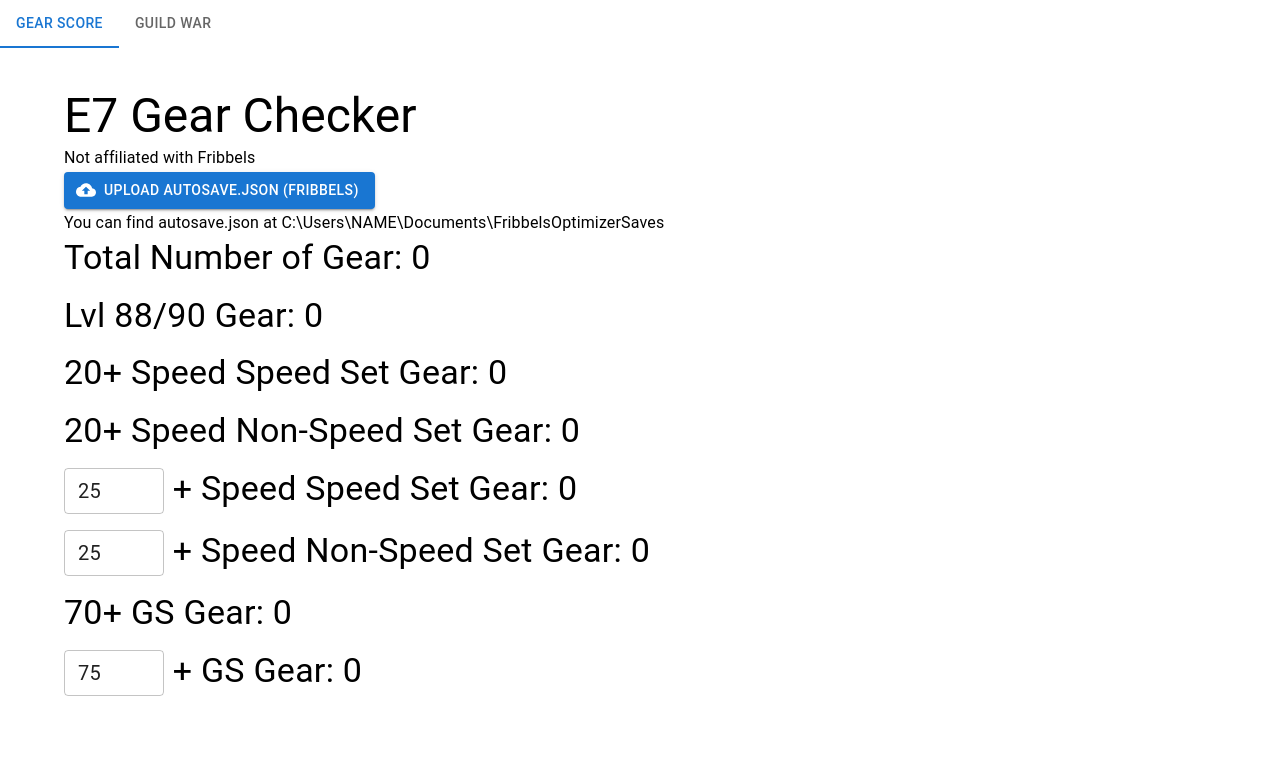
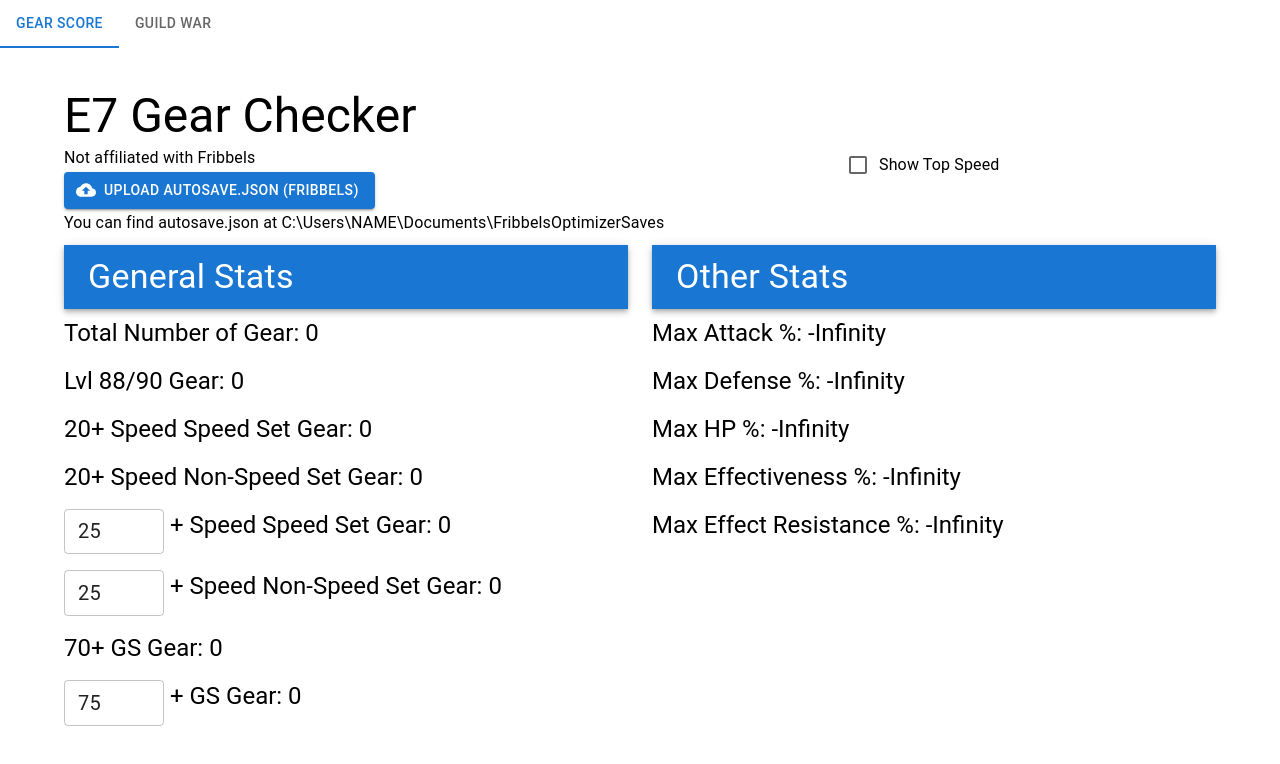
Before and after one commit to Lewkans/epic, a React (Create React App) app: page / in a window 1280 px wide. Shown: the top 764 px of the page. Built offline with nearby package versions, Linux system fonts and the light colour scheme.

Commit message:
Added Tabs for other stats, added more different stats to keep track

```diff
--- a/src/components/GS.js
+++ b/src/components/GS.js
@@ -1,5 +1,5 @@
 import React from 'react';
-import { Alert, Button, Container, Stack, TextField, Typography } from '@mui/material';
+import { Alert, AppBar, Box, Button, Checkbox, Container, FormControl, FormControlLabel, Grid, MenuItem, Select, Stack, TextField, Toolbar, Typography } from '@mui/material';
 import { styled } from '@mui/material/styles'
 import { CloudUpload } from '@mui/icons-material';
 import { BarChart } from '@mui/x-charts';
@@ -11,6 +11,8 @@ const GS = () => {
     const [speedN, setSpeedN] = React.useState(25)
     const [gs, setGs] = React.useState(75)
     const [showAlert, setShowAlert] = React.useState(false)
+    const [showSpeed, setShowSpeed] = React.useState(false)
+    const [baseSpeed, setBaseSpeed] = React.useState(129)
     const uploadFile = (e) => {
       if (e.target.files) {
         const file = e.target.files[0];
@@ -55,6 +57,40 @@ const GS = () => {
       return [arrGS, arrS, arrN];
     }
 
+    const calcTopSpeedStatS = (gear) => {
+      return Math.max(...(data.filter((item) => item.set === 'SpeedSet' && item.gear === gear)).map((weapon) => (weapon.reforgedStats.Speed)))
+    }
+
+    const calcTopSpeedStatAll = (gear) => {
+      return Math.max(...(data.filter((item) => item.gear === gear)).map((weapon) => (weapon.reforgedStats.Speed)))
+    }
+
+    const calcTopSpeed = (base) => {
+      const topSpeedWeaponS = calcTopSpeedStatS('Weapon')
+      const topSpeedWeaponAll = calcTopSpeedStatAll('Weapon')
+
+      const topSpeedHelmetS = calcTopSpeedStatS('Helmet')
+      const topSpeedHelmetAll = calcTopSpeedStatAll('Helmet')
+
+      const topSpeedArmorS = calcTopSpeedStatS('Armor')
+      const topSpeedArmorAll = calcTopSpeedStatAll('Armor')
+
+      const topSpeedNecklaceS = calcTopSpeedStatS('Necklace')
+      const topSpeedNecklaceAll = calcTopSpeedStatAll('Necklace')
+
+      const topSpeedRingS = calcTopSpeedStatS('Ring')
+      const topSpeedRingAll = calcTopSpeedStatAll('Ring')
+
+      const diff = [topSpeedWeaponAll - topSpeedWeaponS,
+        topSpeedHelmetAll - topSpeedHelmetS,
+        topSpeedArmorAll - topSpeedArmorS,
+        topSpeedNecklaceAll - topSpeedNecklaceS,
+        topSpeedRingAll - topSpeedRingS
+      ].sort().reverse()
+
+      return base * 1.25 + topSpeedWeaponS + topSpeedHelmetS + topSpeedArmorS + topSpeedNecklaceS + topSpeedRingS + 45 + diff[0] + diff[1];
+    }
+
     const noSpeed = (speed) => {
       return data.reduce((total, item) => (item.set === 'SpeedSet' && (item.substats.filter(sub => (sub.type === 'Speed' && sub.value >= speed)).length) ? total + 1 : total), 0);
     }
@@ -84,6 +120,8 @@ const GS = () => {
         <>
             <Container sx={{mt: 5}}>
               <Typography variant='h3'>E7 Gear Checker</Typography>
+              <Grid container rowSpacing={1} columnSpacing={{ xs: 1, sm: 2, md: 3 }}>
+                <Grid item xs={8}>
                   <Typography variant='subtitle1'>Not affiliated with Fribbels</Typography>
                   {showAlert &&
                     <Alert
@@ -105,34 +143,61 @@ const GS = () => {
                       type="file"
                     />
                   </Button>
-                <Typography variant='subtitle1'>You can find autosave.json at C:\Users\NAME\Documents\FribbelsOptimizerSaves</Typography>
+                  <Typography variant='subtitle1'>
+                    You can find autosave.json at C:\Users\NAME\Documents\FribbelsOptimizerSaves
+                  </Typography>
+                </Grid>
+                <Grid item xs={4}>
+                  <FormControlLabel
+                    control={
+                      <Checkbox
+                        value={showSpeed}
+                        onChange={(e) => setShowSpeed(!showSpeed)}
+                      />
+                    }
+                    label="Show Top Speed"
+                  />
+                </Grid>
+                <Grid item xs={6}>
+                  <AppBar position='static' sx={{mb: 1}}>
+                    <Toolbar>
+                      <Typography
+                        variant="h4"
+                        noWrap
+                        component="div"
+                        sx={{ flexGrow: 1, display: { xs: 'none', sm: 'block' } }}
+                      >
+                        General Stats
+                      </Typography>
+                    </Toolbar>
+                  </AppBar>
                   <Stack
                     spacing={2}
                   >
                     {data &&
                       <>
                         <Typography
-                      variant='h4'
+                          variant='h5'
                         >
                           Total Number of Gear: {data.length}
                         </Typography>
                         <Typography
-                      variant='h4'
+                          variant='h5'
                         >
                           Lvl 88/90 Gear: {data.reduce((total, item) => ((item.level === 88 || item.level === 90) ? total + 1 : total), 0)}
                         </Typography>
                         <Typography
-                      variant='h4'
+                          variant='h5'
                         >
                           20+ Speed Speed Set Gear: {noSpeed(20)}
                         </Typography>
                         <Typography
-                      variant='h4'
+                          variant='h5'
                         >
                           20+ Speed Non-Speed Set Gear: {noSpeedN(20)}
                         </Typography>
                         <Typography
-                      variant='h4'
+                          variant='h5'
                         >
                           <TextField
                             type='number'
@@ -153,7 +218,7 @@ const GS = () => {
                           /> + Speed Speed Set Gear: {noSpeed(parseInt(speedS))}
                         </Typography>
                         <Typography
-                      variant='h4'
+                          variant='h5'
                         >
                           <TextField
                             type='number'
@@ -174,12 +239,12 @@ const GS = () => {
                           /> + Speed Non-Speed Set Gear: {noSpeedN(parseInt(speedN))}
                         </Typography>
                         <Typography
-                      variant='h4'
+                          variant='h5'
                         >
                           70+ GS Gear: {noGS(70)}
                         </Typography>
                         <Typography
-                      variant='h4'
+                          variant='h5'
                         >
                           <TextField
                             type='number'
@@ -202,6 +267,87 @@ const GS = () => {
                       </>
                     }
                   </Stack>
+                </Grid>
+                <Grid item xs={6}>
+                  <AppBar position='static' sx={{mb: 1}}>
+                    <Toolbar>
+                      <Typography
+                        variant="h4"
+                        noWrap
+                        component="div"
+                        sx={{ flexGrow: 1, display: { xs: 'none', sm: 'block' } }}
+                      >
+                        Other Stats
+                      </Typography>
+                    </Toolbar>
+                  </AppBar>
+                  <Stack
+                    spacing={2}
+                  >
+                    {showSpeed &&
+                      <Box>
+                        <Typography
+                          variant='h5'
+                          sx={{
+                            display: 'flex',
+                            alignContent: 'center',
+                            alignItems: 'center',
+                          }}
+                        >
+                          Top Speed <FormControl
+                            sx={{
+                              ml: 1,
+                            }}
+                            InputProps={{
+                              style: {
+                                fontSize: 20,
+                                width: 100,
+                              }
+                            }}>
+                            <Select
+                              default={baseSpeed}
+                              value={baseSpeed}
+                              onChange={(e) => setBaseSpeed(e.target.value)}
+                            >
+                              <MenuItem value={129}>Ran</MenuItem>
+                              <MenuItem value={128}>Peira</MenuItem>
+                              <MenuItem value={117}>Auxiliary Lots</MenuItem>
+                              <MenuItem value={121}>Conqueror Lilias</MenuItem>
+                              <MenuItem value={120}>Sea Phantom Politis</MenuItem>
+                            </Select>
+                          </FormControl>: {Math.round(calcTopSpeed(baseSpeed))}
+                        </Typography>
+                      </Box>
+                    }
+                    <Typography
+                      variant='h5'
+                    >
+                      Max Attack %: {Math.max(...(data.map((weapon) => (weapon.reforgedStats.AttackPercent))))}
+                    </Typography>
+                    <Typography
+                      variant='h5'
+                    >
+                      Max Defense %: {Math.max(...(data.map((weapon) => (weapon.reforgedStats.DefensePercent))))}
+                    </Typography>
+                    <Typography
+                      variant='h5'
+                    >
+                      Max HP %: {Math.max(...(data.map((weapon) => (weapon.reforgedStats.HealthPercent))))}
+                    </Typography>
+                    <Typography
+                      variant='h5'
+                    >
+                      Max Effectiveness %: {Math.max(...(data.map((weapon) => (weapon.reforgedStats.EffectivenessPercent))))}
+                    </Typography>
+                    <Typography
+                      variant='h5'
+                    >
+                      Max Effect Resistance %: {Math.max(...(data.map((weapon) => (weapon.reforgedStats.EffectResistancePercent))))}
+                    </Typography>
+                  </Stack>
+                </Grid>
+              </Grid>
+
               {dataC.length !== 0 &&
                 <BarChart
                   series={[
```
Lines whose indentation alone changed are shown as unchanged.
